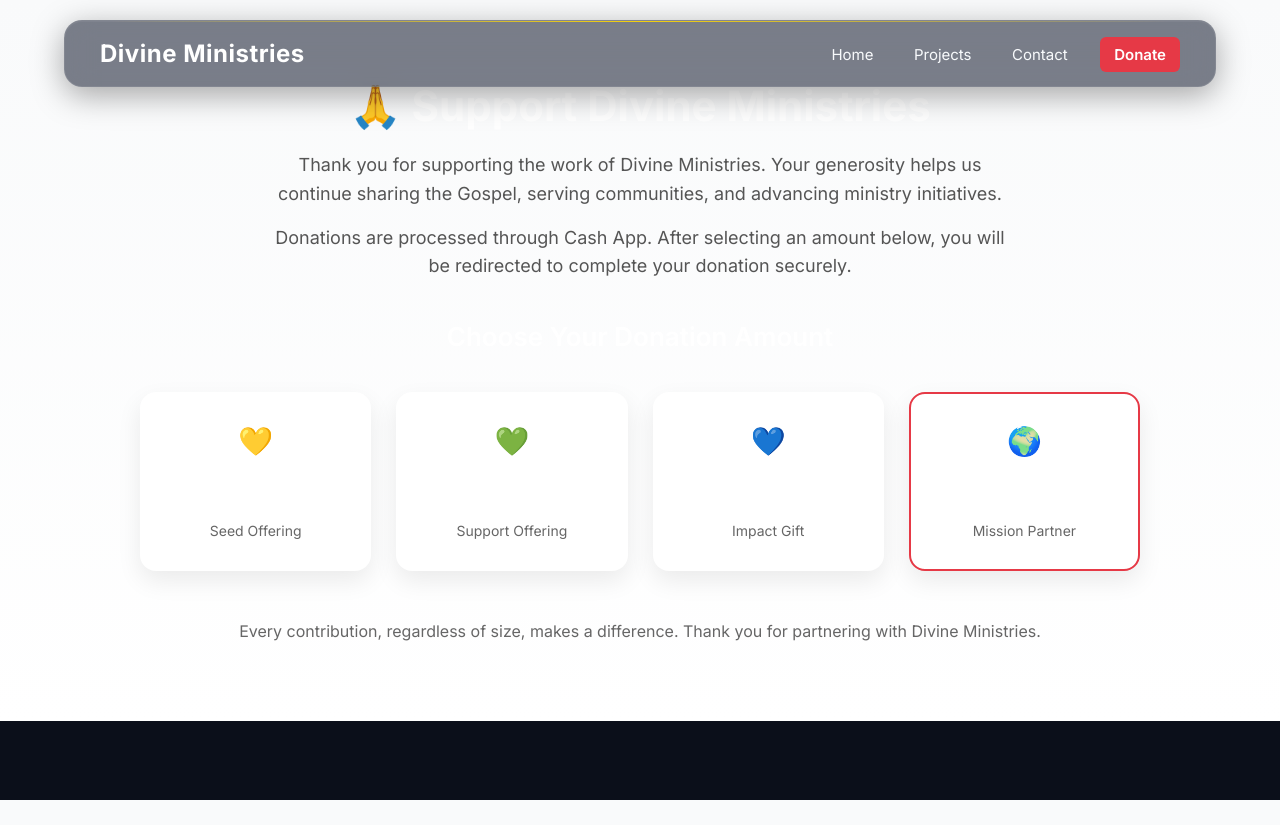
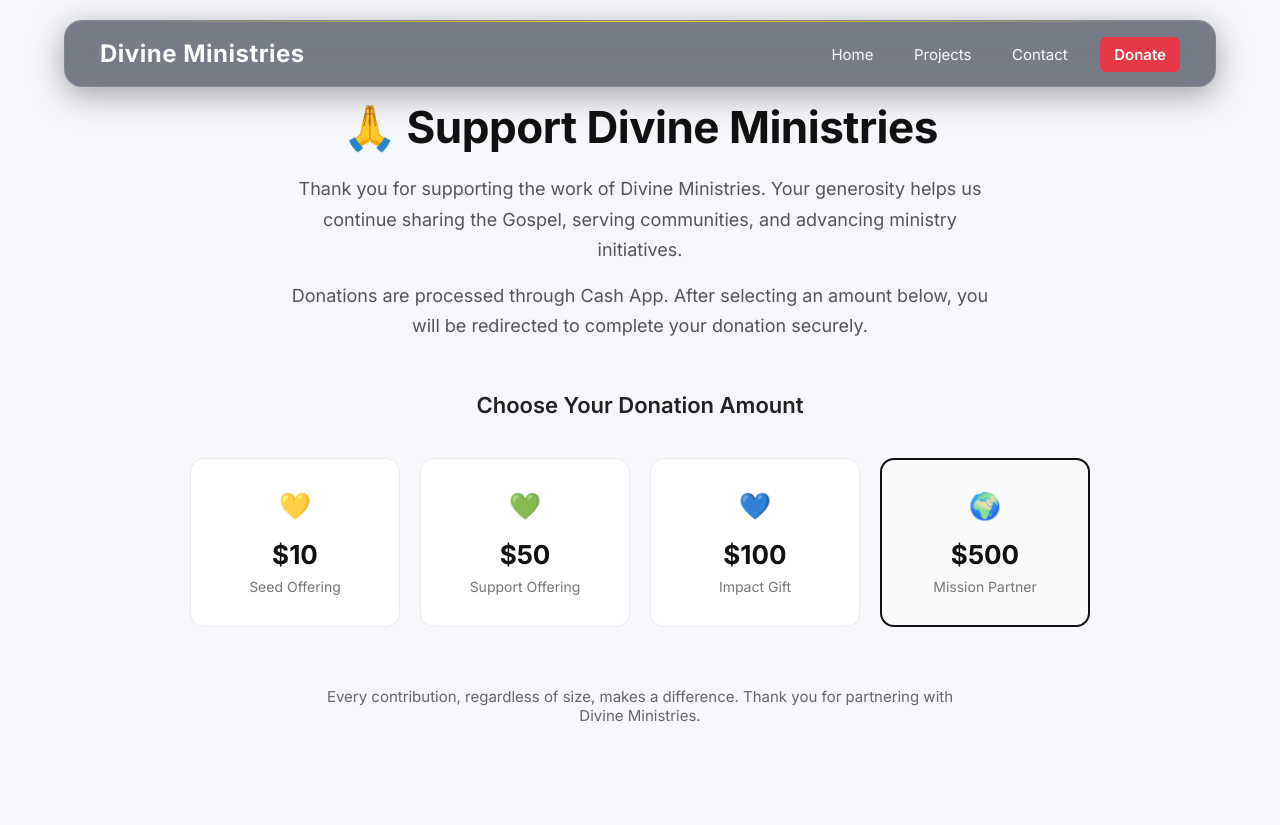
Before and after one commit to El-shaddaii/divine-ministries, a Django app: page /donate/ in a window 1280 px wide. Before the commit the page ends 800 px from the top, so only its background shows below. Run offline with Django 5.2, Linux system fonts and the light colour scheme.

Commit message:
Donations

```diff
--- a/core/static/css/style.css
+++ b/core/static/css/style.css
@@ -897,57 +897,65 @@
 .donate-btn:hover {
     background: #c92a35;
 }
-
-/* ===== DONATION PAGE ===== */
+/* =========================
+   DONATION PAGE (PREMIUM CLEAN STYLE)
+========================= */
 
 .donate-section {
-    padding: 80px 20px;
-    background: linear-gradient(180deg, #f9fafb, #ffffff);
+    padding: 100px 20px;
+    background: #f6f7fb;
     text-align: center;
+    font-family: 'Inter', sans-serif;
 }
 
 .container {
-    max-width: 1000px;
-    margin: auto;
+    max-width: 900px;
+    margin: 0 auto;
 }
 
+/* TITLE */
 .donate-title {
-    font-size: 42px;
+    font-size: 44px;
+    font-weight: 700;
+    color: #111;
     margin-bottom: 20px;
-    font-weight: 700;
+    letter-spacing: -0.5px;
 }
 
+/* TEXT */
 .donate-intro,
 .donate-info {
     font-size: 18px;
     color: #555;
-    max-width: 750px;
+    line-height: 1.7;
+    max-width: 700px;
     margin: 0 auto 15px auto;
-    line-height: 1.6;
 }
 
+/* SUBTITLE */
 .donate-subtitle {
-    margin-top: 40px;
-    font-size: 26px;
+    margin-top: 50px;
+    font-size: 22px;
     font-weight: 600;
+    color: #222;
 }
 
 /* GRID */
 .donation-options {
+    margin-top: 40px;
     display: grid;
-    grid-template-columns: repeat(auto-fit, minmax(200px, 1fr));
-    gap: 25px;
-    margin-top: 40px;
+    grid-template-columns: repeat(auto-fit, minmax(210px, 1fr));
+    gap: 20px;
 }
 
 /* CARD */
 .donate-card {
-    background: white;
-    border-radius: 16px;
+    background: #fff;
+    border: 1px solid #eaeaea;
+    border-radius: 14px;
     padding: 30px 20px;
     text-decoration: none;
     color: inherit;
-    box-shadow: 0 10px 25px rgba(0,0,0,0.08);
     transition: all 0.25s ease;
     display: flex;
     flex-direction: column;
@@ -956,34 +964,44 @@
 }
 
 .donate-card:hover {
-    transform: translateY(-8px);
-    box-shadow: 0 15px 35px rgba(0,0,0,0.15);
-}
-
-.donate-card h3 {
-    font-size: 28px;
-    margin: 10px 0;
-}
-
-.donate-card p {
-    color: #666;
-    font-size: 14px;
+    transform: translateY(-6px);
+    border-color: #d6d6d6;
+    box-shadow: 0 10px 25px rgba(0,0,0,0.08);
 }
 
 /* ICON */
 .icon {
-    font-size: 28px;
+    font-size: 26px;
     margin-bottom: 10px;
+    opacity: 0.9;
 }
 
-/* HIGHLIGHT CARD */
-.donate-card.highlight {
-    border: 2px solid #e63946;
+/* AMOUNT */
+.donate-card h3 {
+    font-size: 26px;
+    margin: 8px 0;
+    font-weight: 700;
+    color: #111;
 }
 
-/* THANK YOU */
+/* DESCRIPTION */
+.donate-card p {
+    font-size: 14px;
+    color: #777;
+}
+
+/* HIGHLIGHT (MISSION PARTNER) */
+.donate-card.highlight {
+    border: 2px solid #111;
+    background: #fafafa;
+}
+
+/* THANK YOU TEXT */
 .thank-you {
-    margin-top: 50px;
-    font-size: 16px;
+    margin-top: 60px;
+    font-size: 15px;
     color: #666;
+    max-width: 650px;
+    margin-left: auto;
+    margin-right: auto;
 }
```
Also changed, not shown: 1 other file.
